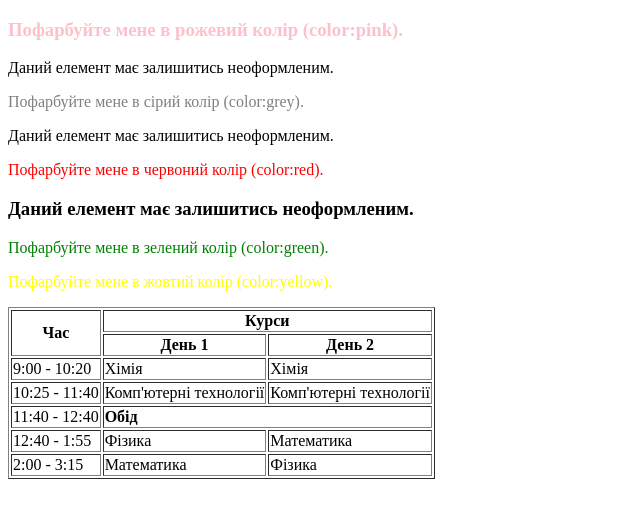
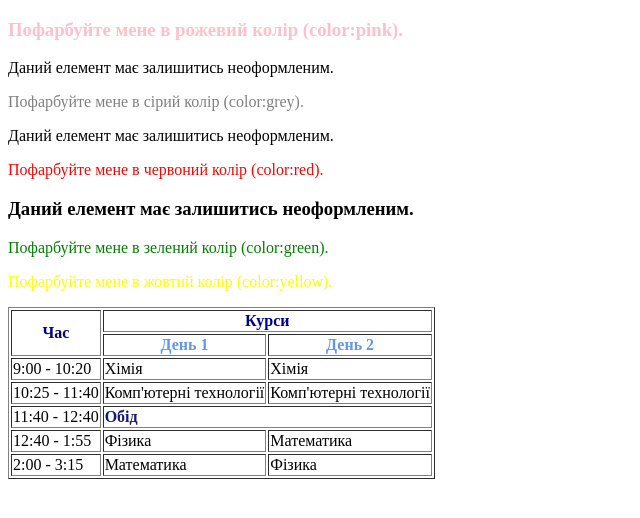
Before and after one commit to mariia-ty/HW-8, a plain HTML site: page index.html in a window 1280 px wide. Shown: the whole page, without its empty margins (0-640 px from the left). Drawn offline with Linux system fonts and the light colour scheme.

Commit message:
Table accents colored

```diff
--- a/index.html
+++ b/index.html
@@ -24,12 +24,12 @@
         <tbody>
             <thead>
             <tr>
-                <th rowspan="2">Час</th>
-                <th colspan="2">Курси</th>
+                <th class="time" rowspan="2">Час</th>
+                <th class="courses" colspan="2">Курси</th>
             </tr>
             <tr>
-                <th>День 1</th>
-                <th>День 2</th>
+                <th class="day1">День 1</th>
+                <th class="day2">День 2</th>
 
             </tr>
             <tr>
@@ -44,7 +44,7 @@
             </tr>
             <tr>
                 <td>11:40 - 12:40</td>
-                <td colspan="2"><b>Обід</b></td>
+                <td class="lunch" colspan="2"><b>Обід</b></td>
             </tr>
             <tr>
                 <td>12:40 - 1:55</td>
--- a/style.css
+++ b/style.css
@@ -17,3 +17,23 @@ div ~ p {
 .yellow {
     color: yellow;
 }
+
+.time {
+    color: darkblue;
+}
+
+.courses {
+    color: darkblue;
+}
+
+.day1 {
+    color: cornflowerblue;
+}
+
+.day2 {
+    color: cornflowerblue;
+}
+
+.lunch {
+    color: midnightblue;
+}
```
